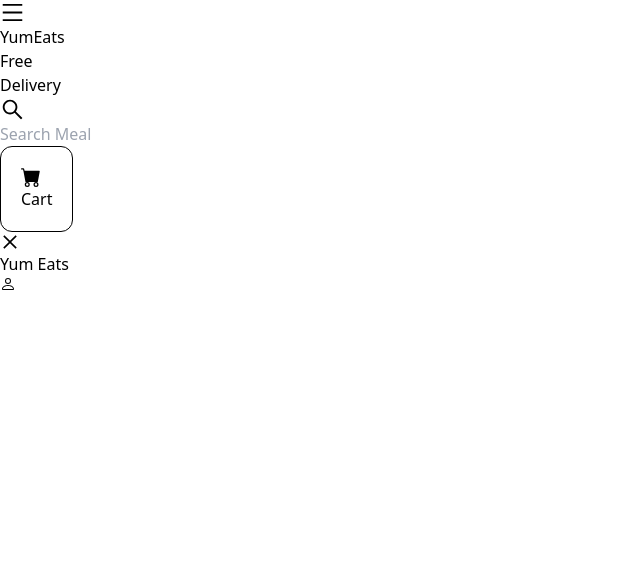
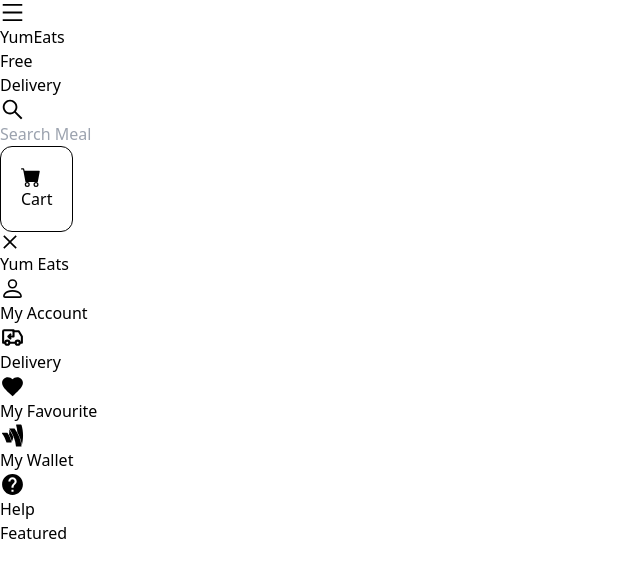
Before and after one commit to rifatjayed/Food_App, a React (Vite) app: page / in a window 1280 px wide. Shown: the top 578 px of the page, without its empty margins (0-640 px from the left). Built offline with nearby package versions, Linux system fonts and the light colour scheme.

Commit message:
navbar create done

```diff
--- a/src/App.jsx
+++ b/src/App.jsx
@@ -1,5 +1,6 @@
 
 import './App.css'
+import Featured from './Components/Featured'
 import TopNav from './Components/TopNav'
 
 function App() {
@@ -8,6 +9,7 @@ function App() {
   return (
     <>
      <TopNav></TopNav>
+     <Featured></Featured>
     </>
   )
 }
--- a/src/Components/TopNav.jsx
+++ b/src/Components/TopNav.jsx
@@ -1,22 +1,26 @@
 import React, { useState } from 'react';
 import { AiOutlineMenu, AiOutlineSearch, AiOutlineClose, AiFillTag } from "react-icons/ai";
 
-import { BsFillCartFill , BsPerson} from "react-icons/bs";
+import { BsFillCartFill, BsPerson } from "react-icons/bs";
+import { TbTruckReturn } from "react-icons/tb";
+import { FaGoogleWallet } from "react-icons/fa";
+import { MdHelp, MdOutlineFavorite } from "react-icons/md";
+
 
 
 
 const TopNav = () => {
-    const [sideNav, setSideNav]= useState(true)
+    const [sideNav, setSideNav] = useState(false)
     console.log(sideNav)
     return (
         <div className='max-w-[1520] mx-auto flex justify-between items-center p-4'>
             <div className='flex items-center'>
-                <div onClick={()=>setSideNav(!sideNav)} className='cursor-pointer'>
+                <div onClick={() => setSideNav(!sideNav)} className='cursor-pointer'>
                     <AiOutlineMenu size={25} />
 
                 </div>
                 <h1 className='text-2xl sm:text-3xl lg:text-4xl'>Yum
-                    <span>Eats</span>
+                    <span className='font-bold'>Eats</span>
                 </h1>
                 <div className='hidden lg:flex items-center bg-gray-200 rounded-full p-1 text-[14px]'>
                     <p className='bg-orange-700 text-white rounded-full p-2 text-bold'>Free</p>
@@ -28,26 +32,45 @@ const TopNav = () => {
                 <input className='bg-transparent p-2 w-full focus:outline-none' placeholder='Search Meal' type="text" />
             </div>
             <button className='bg-orange-700 text-white hidden md:flex items-center py-2 rounded-full'>
-            <BsFillCartFill size={20}/>
+                <BsFillCartFill size={20} />
                 Cart
 
             </button>
             {
                 sideNav ? (
-                    <div className='bg-black/60 fixed w-full h-screen z-10 top-0 left-0'></div>
+                    <div className='bg-black/60 fixed w-full h-screen z-10 top-0 left-0'  onClick={() => setSideNav(!sideNav)}></div>
                 ) : (
                     ""
                 )}
 
             <div className={sideNav ? 'fixed top-0 left-0 w-[300px] h-screen bg-white z-10 duration-300'
-            :"fixed top-0 left-[-100%] w-[300px] h-screen bg-white z-10 duration-300"}>
-<AiOutlineClose size={20}  onClick={()=>setSideNav(!sideNav)} className='absolute right-4 top-4 cursor-pointer'></AiOutlineClose>
+                : "fixed top-0 left-[-100%] w-[300px] h-screen bg-white z-10 duration-300"}>
+                <AiOutlineClose size={20} onClick={() => setSideNav(!sideNav)} className='absolute right-4 top-4 cursor-pointer'></AiOutlineClose>
                 <h2 className='text-2xl p-4'>Yum <span className='text-orange-700 font-bold'>Eats</span></h2>
                 <nav>
                     <ul className='flex flex-col p-4 text-gray-900'>
                         <li className='text-xl py-4 flex'>
-            <BsPerson></BsPerson>
+                            <BsPerson size={25} className='mr-4 text-white bg-black rounded-full'></BsPerson>
+                            My Account
                         </li>
+
+                        <li className='text-xl py-4 flex'>
+                            <TbTruckReturn size={25} className='mr-4 text-white bg-black rounded-full'></TbTruckReturn>
+                            Delivery
+                        </li>
+                        <li className='text-xl py-4 flex'>
+                            <MdOutlineFavorite size={25} className='mr-4 text-white bg-black rounded-full'></MdOutlineFavorite>
+                            My Favourite
+                        </li>
+                        <li className='text-xl py-4 flex'>
+                            <FaGoogleWallet size={25} className='mr-4 text-white bg-black rounded-full'></FaGoogleWallet>
+                            My Wallet
+                        </li>
+                        <li className='text-xl py-4 flex'>
+                            <MdHelp size={25} className='mr-4 text-white bg-black rounded-full'></MdHelp>
+                            Help
+                        </li>
+
                     </ul>
                 </nav>
             </div>
```
Lines whose indentation alone changed are shown as unchanged.
